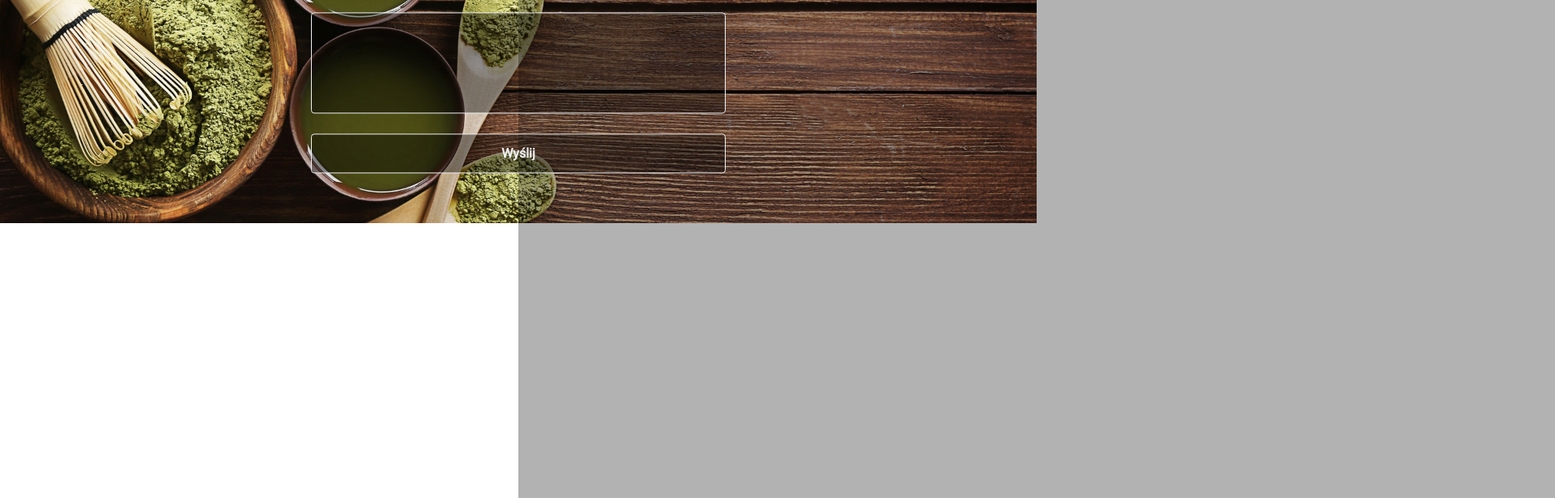
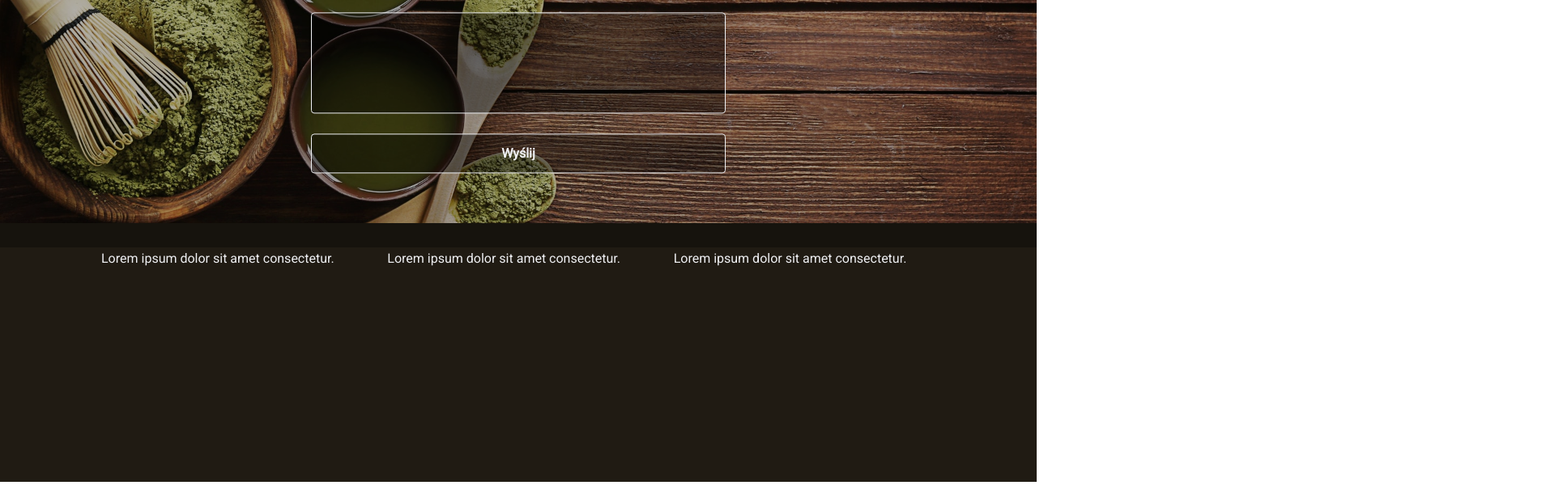
Before and after one commit to EmiliaPrzybylek/EmiliaPrzybylek.github.io, a plain HTML site: page index.html in a window 1280 px wide. Shown: the part 2901-3517 px from the top of the page at 81% size, 1920 px wide, since content can reach past the window. Drawn offline with Linux system fonts and the light colour scheme; a web font is replaced by a local one.

Commit message:
footer added

```diff
--- a/index.html
+++ b/index.html
@@ -109,7 +109,15 @@
             </div>
         </section>
     </main>
-    <footer></footer>
+    <footer class="site-footer">
+        <div class="container">
+            <div class="row">
+                <p class="col col--md33">Lorem ipsum dolor sit amet consectetur.</p>
+                <p class="col col--md33">Lorem ipsum dolor sit amet consectetur.</p>
+                <p class="col col--md33">Lorem ipsum dolor sit amet consectetur.</p>
+            </div>
+        </div>
+    </footer>
 </body>
 
 </html>
--- a/scss/07-templates/_index.scss
+++ b/scss/07-templates/_index.scss
@@ -1,3 +1,4 @@
 @forward "site-header";
 @forward "site-sections";
 @forward "site-contact";
+@forward "site-footer";
--- a/scss/07-templates/_site-contact.scss
+++ b/scss/07-templates/_site-contact.scss
@@ -13,8 +13,6 @@
         width: 100%;
         height: 100%;
         position: absolute;
-        top: 50%;
-        left: 50%;
 
     }
 
--- /dev/null
+++ b/scss/07-templates/_site-footer.scss
@@ -0,0 +1,7 @@
+@use '../01-settings/' as *;
+
+.site-footer {
+    background: $color-bg-footer;
+    color: $color-white;
+    height: 40vh;
+}
```
Also changed, not shown: css/main.css, 1 other file.
